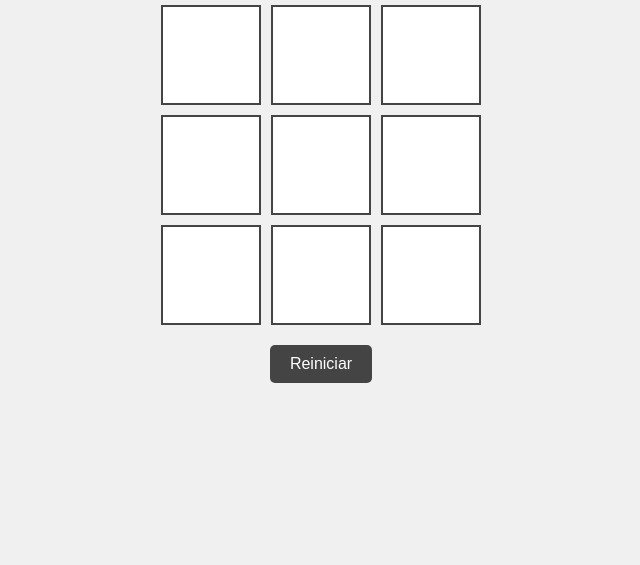
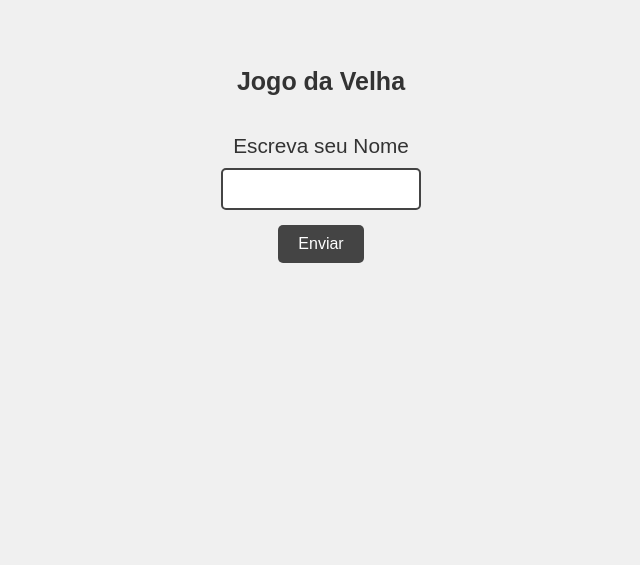
Before and after one commit to ggabriel537/ProvaP2Felipe, a website: page public/index.html in a window 1280 px wide. Shown: the part 235-800 px from the top of the page, without its empty margins (319-959 px from the left). Drawn offline with Linux system fonts and the light colour scheme.

Commit message:
Alterações na interface

```diff
--- a/public/index.html
+++ b/public/index.html
@@ -4,23 +4,16 @@
     <meta charset="UTF-8">
     <meta name="viewport" content="width=device-width, initial-scale=1.0">
     <link rel="stylesheet" href="styles/padrao.css">
-    <title>Jogo da Velha</title>
+    <title>Usuario</title>
 </head>
 <body>
-    <div class="jogo">
-        <h1>Jogo da Velha</h1>
-        <div class="board">
-            <div class="cell" data-cell></div>
-            <div class="cell" data-cell></div>
-            <div class="cell" data-cell></div>
-            <div class="cell" data-cell></div>
-            <div class="cell" data-cell></div>
-            <div class="cell" data-cell></div>
-            <div class="cell" data-cell></div>
-            <div class="cell" data-cell></div>
-            <div class="cell" data-cell></div>
-        </div>
-        <button class="btn-reiniciar">Reiniciar</button>
+    <h1>Jogo da Velha</h1>
+    <div class="formulario">
+        <form action="/usuario" method="POST">
+            <label for="nome-str">Escreva seu Nome</label>
+            <input type="text" id="nome-str" name="nome-str" required>
+            <button type="submit">Enviar</button>
+        </form>
     </div>
 </body>
 </html>
--- a/public/styles/padrao.css
+++ b/public/styles/padrao.css
@@ -18,8 +18,9 @@ body {
 }
 
 h1 {
-    margin-bottom: 20px;
+    margin-bottom: 18px;
     color: #333;
+    font-size: 25px;
 }
 
 .board {
@@ -47,6 +48,7 @@ h1 {
 
 .btn-reiniciar {
     padding: 10px 20px;
+    margin: 20px;
     font-size: 1rem;
     background-color: #444;
     color: white;
@@ -55,6 +57,90 @@ h1 {
     cursor: pointer;
 }
 
+.btn-sair {
+    padding: 10px 20px;
+    margin: 20px;
+    font-size: 1rem;
+    background-color: #444;
+    color: white;
+    border: none;
+    border-radius: 5px;
+    cursor: pointer;
+}
+
+body {
+    font-family: Arial, sans-serif;
+    background-color: #f0f0f0;
+    display: flex;
+    flex-direction: column;
+    height: 100vh;
+    justify-content: center;
+    align-items: center;
+}
+
+h1 {
+    margin-bottom: 18px;
+    color: #333;
+    font-size: 25px;
+    text-align: center;
+}
+
+.nome-jogador {
+    margin-bottom: 5px;
+    font-size: 1rem;
+    color: #ff0000;
+}
+
+.titulo-jogador {
+    font-size: 1rem;
+    color: #383838;
+}
+
 .restart-btn:hover {
     background-color: #666;
 }
+
+form {
+    display: flex;
+    flex-direction: column;
+    align-items: center;
+    margin-top: 20px;
+}
+
+label {
+    font-size: 1.3rem;
+    color: #333;
+    margin-bottom: 10px;
+}
+
+input[type="text"] {
+    padding: 10px;
+    font-size: 1rem;
+    border: 2px solid #444;
+    border-radius: 5px;
+    margin-bottom: 15px;
+    width: 200px;
+}
+
+button:hover {
+    background-color: #666;
+}
+
+button[type="submit"] {
+    padding: 10px 20px;
+    font-size: 1rem;
+    background-color: #444;
+    color: white;
+    border: none;
+    border-radius: 5px;
+    cursor: pointer;
+}
+
+button[type="submit"]:hover {
+    background-color: #666;
+}
+
+input[type="text"]:focus {
+    outline: none;
+    border-color: #707070;
+}
```
Also changed, not shown: public/jogo.html (added, +40 -0 lines), 1 other file.
